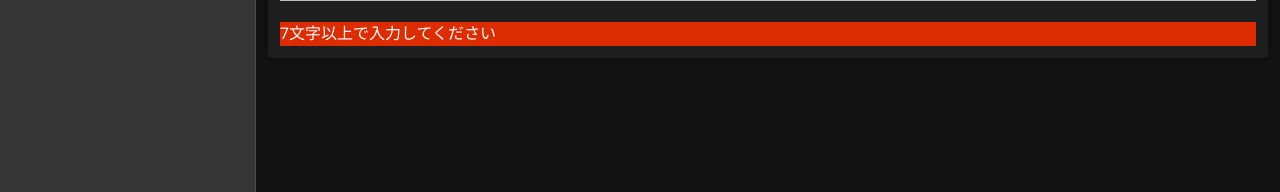
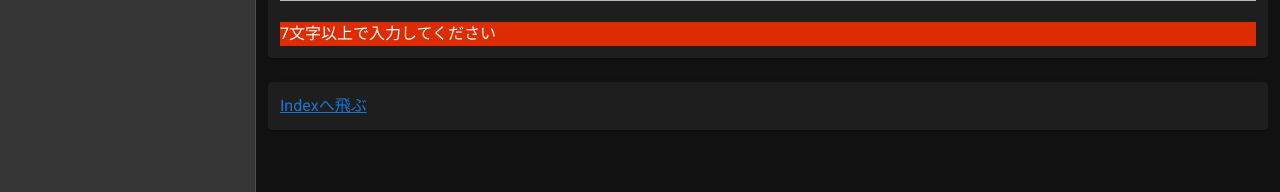
Before and after one commit to taiga248/NuxtPrac, a Nuxt app: page /hoge in a window 1280 px wide. Shown: the part 396-588 px from the top of the page. Built offline with nearby package versions, Linux system fonts and the light colour scheme.

Commit message:
Add: Router-Link Test

```diff
--- /dev/null
+++ b/components/Link.vue
@@ -0,0 +1,10 @@
+<template>
+  <div>
+    <nuxt-link to="/">Indexへ飛ぶ</nuxt-link>
+  </div>
+</template>
+
+<script lang="ts">
+import Vue from 'vue'
+export default Vue.extend({})
+</script>
--- a/pages/hoge.vue
+++ b/pages/hoge.vue
@@ -13,6 +13,11 @@
         <Input />
       </v-card>
     </v-col>
+    <v-col cols="12">
+      <v-card class="pa-3">
+        <Link />
+      </v-card>
+    </v-col>
   </v-row>
 </template>
 
@@ -20,10 +25,13 @@
 import Vue from 'vue'
 import Equal from '@/components/Equal.vue'
 import Input from '@/components/Input.vue'
+import Link from '@/components/Link.vue'
+
 export default Vue.extend({
   components: {
     Equal,
     Input,
+    Link,
   },
 })
 </script>
```
Also changed, not shown: test/unit/setup.js (+3 -0 lines), 1 other file (tests, documents, lock files or other folders).
